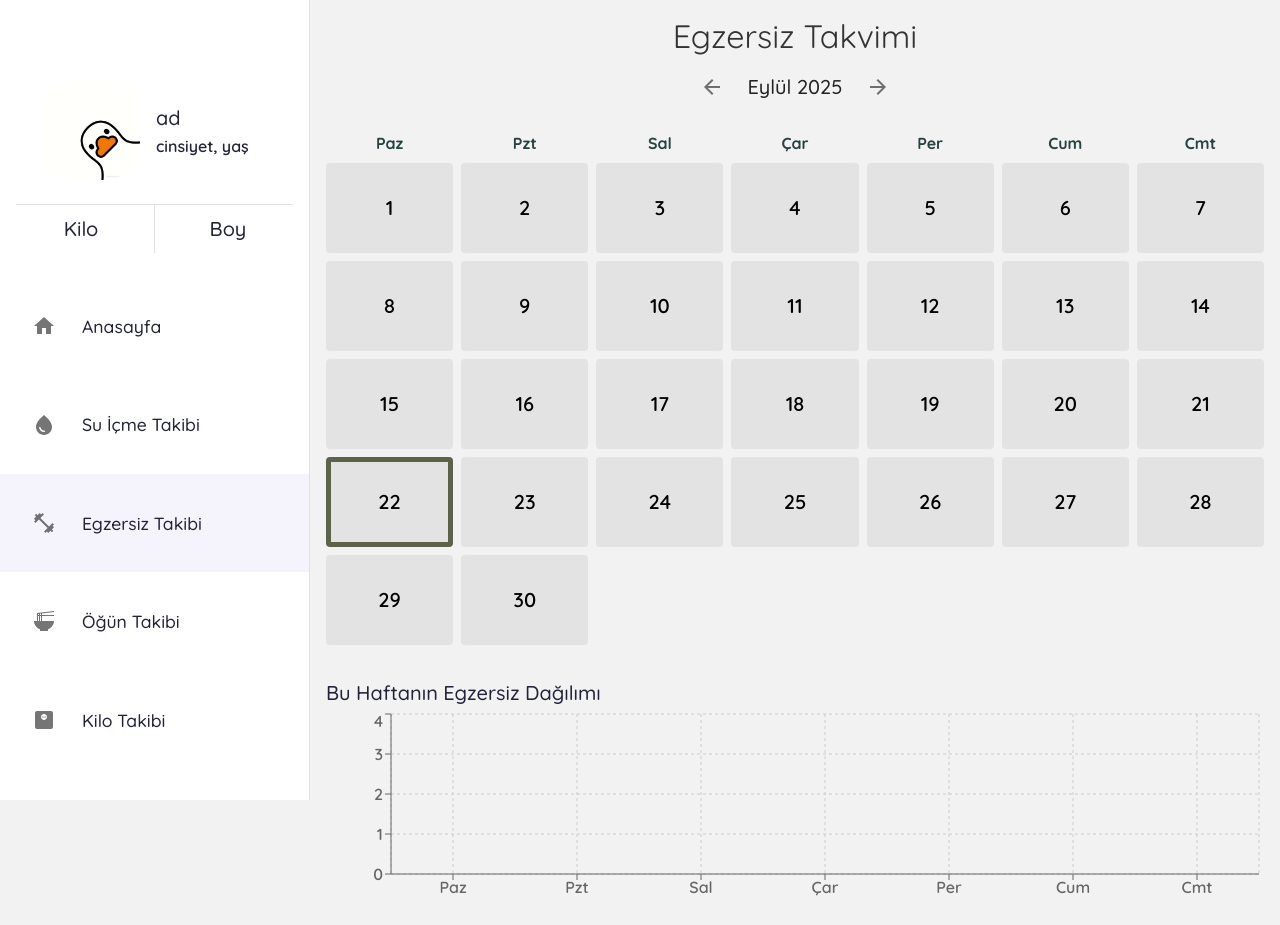
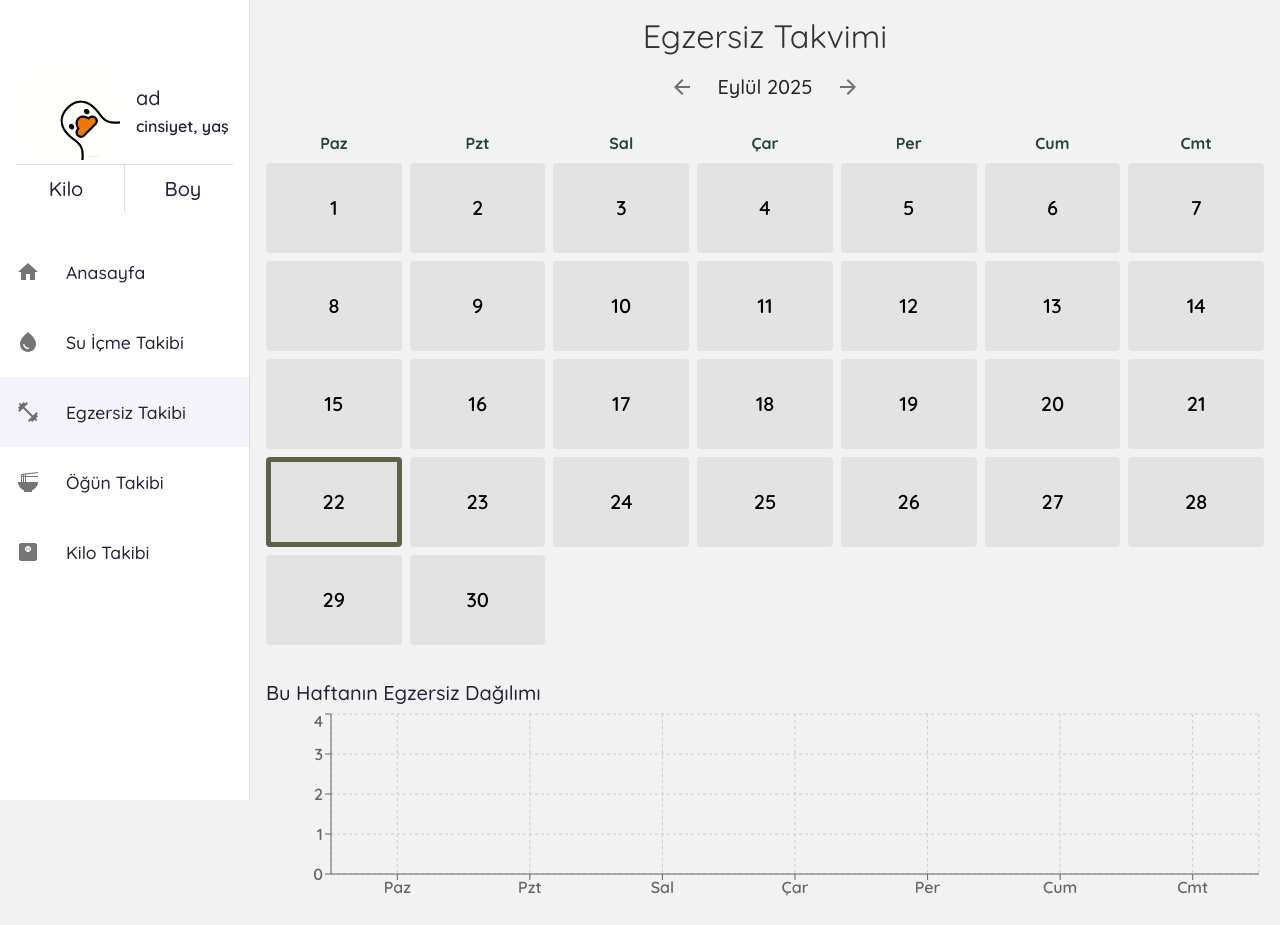
Before and after one commit to elifnurdemir/diet-tracker, a React (Vite) app: page /diet-tracker/gym in a window 1280 px wide. Built offline with nearby package versions, Linux system fonts and the light colour scheme; some icons are missing.

Commit message:
sidebar fix

```diff
--- a/src/components/layout/Layout.tsx
+++ b/src/components/layout/Layout.tsx
@@ -3,7 +3,7 @@ import { Outlet } from "react-router-dom";
 import { AppDrawer } from "./drawer/Drawer";
 
 export const Layout = () => {
-  const DrawerWidth = 310;
+  const DrawerWidth = 250;
 
   return (
     <Box>
--- a/src/components/layout/drawer/Drawer.tsx
+++ b/src/components/layout/drawer/Drawer.tsx
@@ -53,9 +53,9 @@ export const AppDrawer = ({ DrawerWidth }: AppDrawerProps) => {
                 to={to}
                 selected={location.pathname === to}
                 sx={{
-                  py: 4,
+                  py: 2,
                   minHeight: 70,
-                  px: 4,
+                  px: 2,
                 }}
               >
                 <ListItemIcon sx={{ minWidth: 50 }}>{icon}</ListItemIcon>
--- a/src/components/layout/drawer/components/DrawerProfile.tsx
+++ b/src/components/layout/drawer/components/DrawerProfile.tsx
@@ -20,7 +20,7 @@ export const DrawerProfile = () => {
             spacing={2}
             direction="row"
             alignItems="center"
-            p={3}
+            p={0.5}
             justifyContent={"center"}
           >
             <Avatar
```
